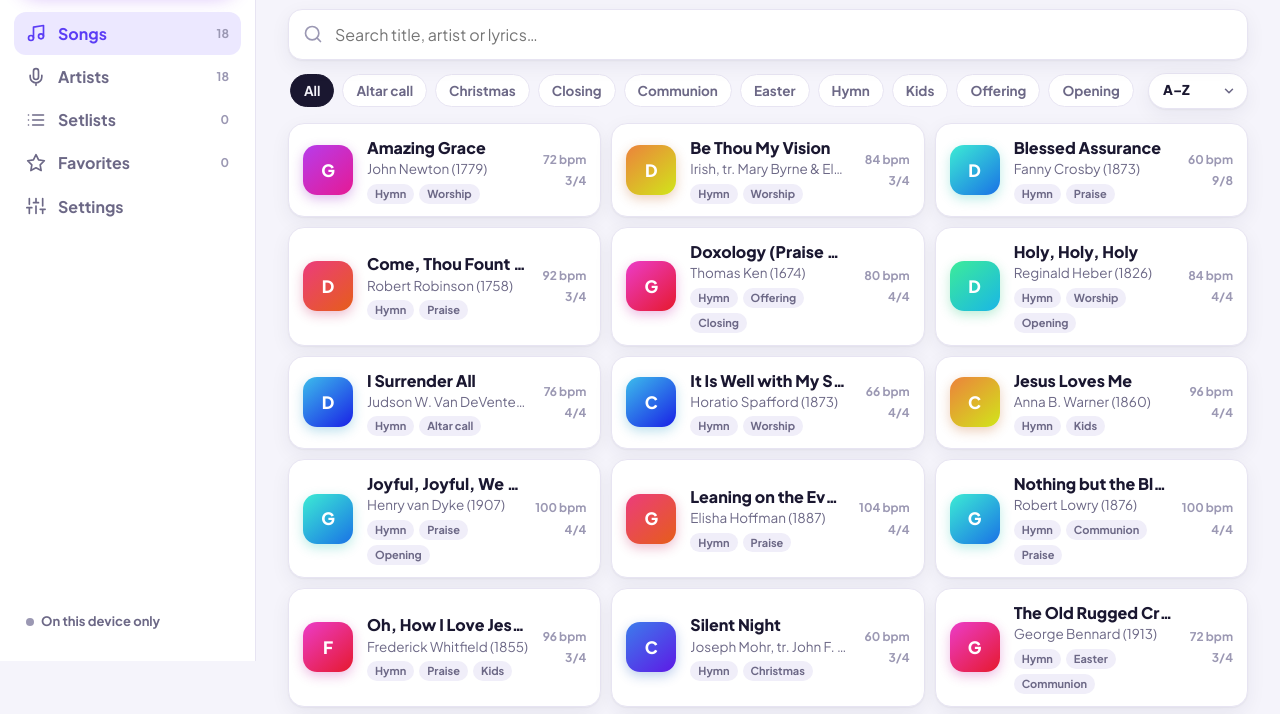
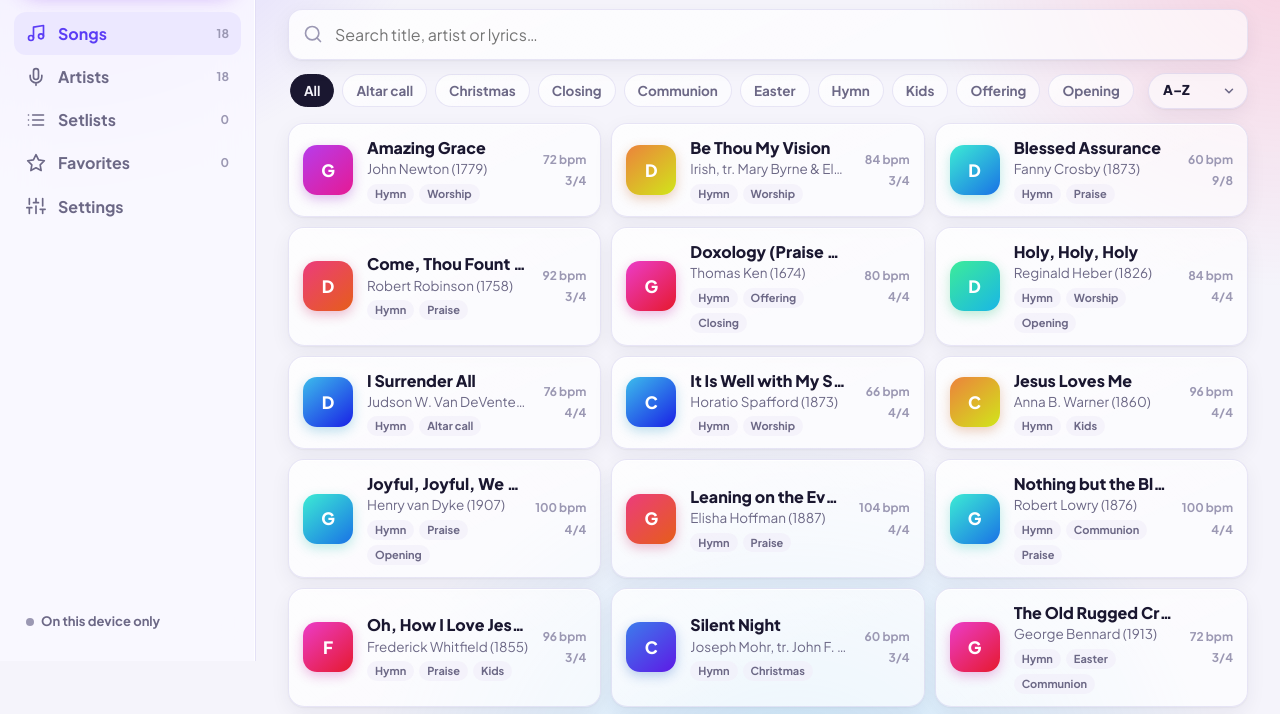
Before and after one commit to stobitejunior-create/stobite-chords, a plain HTML site: page index.html in a window 1280 px wide. Shown: the part 139-853 px from the top of the page. Drawn offline with Linux system fonts and the light colour scheme.

Commit message:
Glassier look: frosted see-through cards and bars over a soft colour wash
Version 54

```diff
--- a/styles.css
+++ b/styles.css
@@ -873,3 +873,53 @@ body.stage .chart.is-split { column-count: auto !important; }
 .split-col:last-child { padding-right: 0; }
 .split-col + .split-col { border-left: 1px solid var(--line); }
 .key-note { margin: 0 0 12px; font-size: 14px; }
+
+/* ============ glass ============ */
+/* frosted, see-through surfaces over a soft colour wash. Cards are see-through only (cheap on long lists);
+   the bars, sidebar, sheets and pop-ups also blur what's behind them. Full screen stays plain for reading. */
+:root {
+  --surface: rgb(255 255 255 / .58);
+  --surface-2: rgb(240 238 249 / .62);
+  --line: rgb(120 105 200 / .16);
+  --glass-edge: rgb(255 255 255 / .85);
+  --glass-solid: rgb(250 249 255 / .78);
+  --wash-1: rgb(124 92 255 / .3); --wash-2: rgb(255 95 143 / .22); --wash-3: rgb(56 189 248 / .22);
+  --sheen: linear-gradient(155deg, rgb(255 255 255 / .55), rgb(255 255 255 / .12) 60%);
+}
+@media (prefers-color-scheme: dark) {
+  :root:not([data-theme="light"]) {
+    --surface: rgb(36 31 66 / .5); --surface-2: rgb(48 42 84 / .55); --line: rgb(190 180 255 / .12);
+    --glass-edge: rgb(255 255 255 / .14); --glass-solid: rgb(24 20 44 / .6);
+    --wash-1: rgb(124 92 255 / .42); --wash-2: rgb(255 79 140 / .26); --wash-3: rgb(34 160 230 / .26);
+    --sheen: linear-gradient(155deg, rgb(255 255 255 / .1), rgb(255 255 255 / .02) 60%);
+  }
+}
+:root[data-theme="dark"] {
+  --surface: rgb(36 31 66 / .5); --surface-2: rgb(48 42 84 / .55); --line: rgb(190 180 255 / .12);
+  --glass-edge: rgb(255 255 255 / .14); --glass-solid: rgb(24 20 44 / .6);
+  --wash-1: rgb(124 92 255 / .42); --wash-2: rgb(255 79 140 / .26); --wash-3: rgb(34 160 230 / .26);
+    --sheen: linear-gradient(155deg, rgb(255 255 255 / .1), rgb(255 255 255 / .02) 60%);
+}
+body::before {
+  content: ""; position: fixed; inset: -10vmax; z-index: -1; pointer-events: none;
+  background:
+    radial-gradient(45vmax 40vmax at 12% 8%, var(--wash-1), transparent 70%),
+    radial-gradient(40vmax 36vmax at 92% 22%, var(--wash-2), transparent 70%),
+    radial-gradient(48vmax 40vmax at 60% 100%, var(--wash-3), transparent 70%);
+}
+body { isolation: isolate; } /* keeps the wash above the page colour, under everything else */
+body.stage::before { display: none; }
+.card, .song-card, .chart-card, .set-card, .set-item, .set-sec, .set-nav a, .art-tile, .info-card, .audit-row, .seg, .empty {
+  box-shadow: inset 0 1px 0 var(--glass-edge), var(--shadow);
+  background-image: var(--sheen);
+}
+.searchbar input, .chip, .sort, .tool, .pill-select { background-image: var(--sheen); }
+.side, .topbar, .tabs, .controls, .chordbar, dialog.modal, .selbar, .save-bar {
+  background: var(--glass-solid);
+  backdrop-filter: saturate(1.8) blur(22px); -webkit-backdrop-filter: saturate(1.8) blur(22px);
+}
+.side { border-right-color: var(--line); box-shadow: inset -1px 0 0 var(--glass-edge); }
+dialog.modal { box-shadow: inset 0 1px 0 var(--glass-edge), var(--shadow-lg); }
+dialog.modal::backdrop { background: rgb(12 8 30 / .35); backdrop-filter: blur(8px); -webkit-backdrop-filter: blur(8px); }
+body.stage .controls, body.stage .chart-card { background: transparent; backdrop-filter: none; -webkit-backdrop-filter: none; }
+@media print { body::before { display: none; } }
--- a/sw.js
+++ b/sw.js
@@ -1,5 +1,5 @@
 // Offline support: network first, fall back to the cached copy.
-const CACHE = 'stobite-chords-v53';
+const CACHE = 'stobite-chords-v54';
 const ASSETS = ['./', 'index.html', 'styles.css', 'app.js', 'config.js', 'songs.js', 'manifest.webmanifest', 'icon.svg', 'apple-touch-icon.png', 'icon-512.png', 'digit-model.js'];
 
 self.addEventListener('install', (e) => {
```
Also changed, not shown: app.js.
